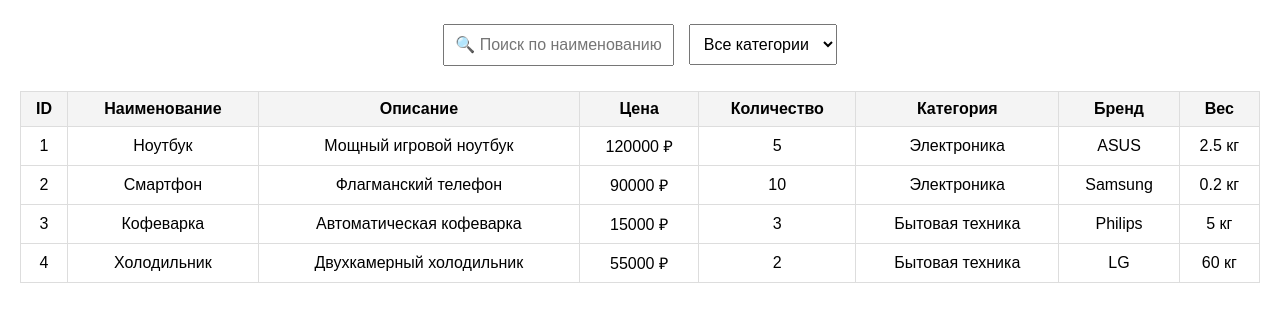
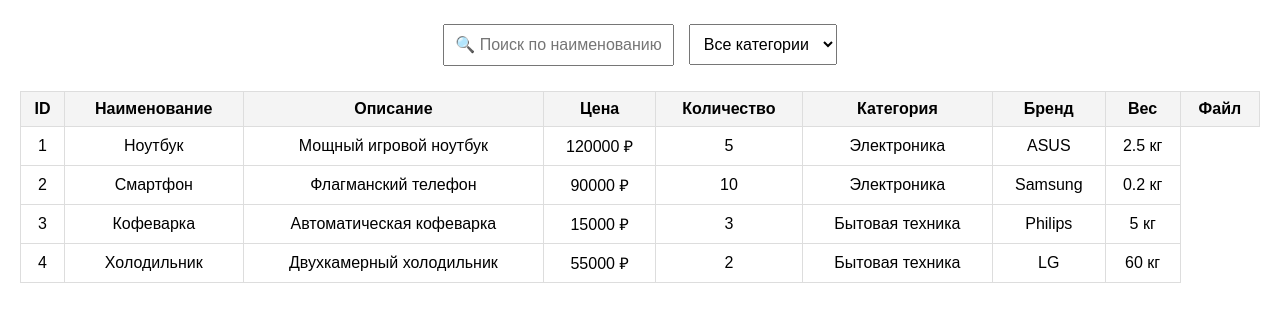
Before and after one commit to Kot5001/LABORATORNAI-2, a plain HTML site: page index.html in a window 1280 px wide. Shown: the part 61-382 px from the top of the page. Drawn offline with Linux system fonts and the light colour scheme.

Commit message:
Update index.html

```diff
--- a/index.html
+++ b/index.html
@@ -27,6 +27,7 @@
                 <th>Категория</th>
                 <th>Бренд</th>
                 <th>Вес</th>
+                <th>Файл</th>
             </tr>
         </thead>
         <tbody id="productTable">
```
